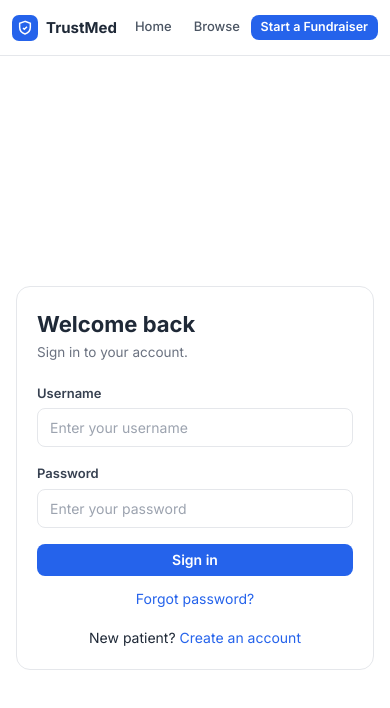
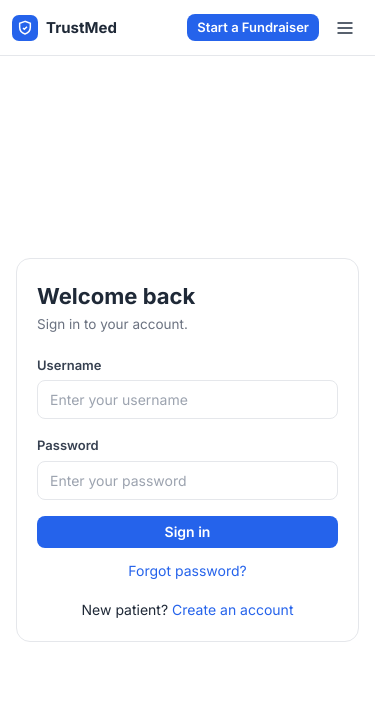
Before and after one commit to Nirojgyawali123/TrustMed, a website built with Vite: page frontend/src/pages/login.html in a window 390 px wide. Built offline with nearby package versions, Linux system fonts and the light colour scheme; no server answers.

Commit message:
fix: login centering and header nav mobile drawer, no unnecessary scroll
- login-shell: min-height calc(100vh/dvh/svh -56px) + safe-area padding,
  overflow hidden, centered via flex justify/align and margin auto card
- topbar: nav justify-content:center on desktop for visual balance;
  on <640 hide nav behind hamburger drawer (.nav-toggle) with overlay,
  absolute top 56px, column, shadow, scroll, close on link/overlay/esc/resize
- global: html,body max-width 100% + overflow-x clip + scrollbar-gutter
  stable to remove horizontal scroll caused by 100vw + vertical scrollbar
- keep existing mobile excellence: safe-area, min-width 0, case-grid min(280px)

```diff
--- a/frontend/src/css/style.css
+++ b/frontend/src/css/style.css
@@ -40,7 +40,7 @@ a:hover { text-decoration: underline; }
 .brand .mark svg { width: 16px; height: 16px; stroke: #fff; }
 .brand small { font-weight: 400; font-size: 12px; color: var(--gray-400); margin-left: 4px; display: none; }
 @media (min-width: 640px) { .brand small { display: inline; } }
-.nav { display: flex; align-items: center; gap: 2px; flex: 1; }
+.nav { display: flex; align-items: center; gap: 2px; flex: 1; justify-content: center; min-width: 0; }
 .nav a { color: var(--gray-600); font-size: 13.5px; font-weight: 500; padding: 7px 12px; border-radius: 7px; transition: background .12s, color .12s; }
 .nav a:hover { background: var(--gray-100); color: var(--gray-900); text-decoration: none; }
 .nav a.active { background: var(--gray-100); color: var(--gray-900); }
@@ -198,8 +198,8 @@ a:hover { text-decoration: underline; }
 
 .collector-photo-preview { width: 64px; height: 64px; border-radius: 50%; object-fit: cover; border: 2px solid #fff; box-shadow: var(--shadow); }
 
-.login-shell { min-height: 100vh; display: flex; align-items: center; justify-content: center; padding: 24px; background: #fff; }
-.login-card { background: #fff; border-radius: var(--radius-lg); border: 1px solid var(--gray-200); padding: 28px; width: 100%; max-width: 400px; }
+.login-shell { min-height: calc(100vh - 56px); min-height: calc(100dvh - 56px); min-height: calc(100svh - 56px); display: flex; align-items: center; justify-content: center; padding: 24px; padding-top: max(24px, env(safe-area-inset-top)); padding-bottom: max(24px, env(safe-area-inset-bottom)); background: #fff; box-sizing: border-box; overflow: hidden; }
+.login-card { background: #fff; border-radius: var(--radius-lg); border: 1px solid var(--gray-200); padding: 28px; width: 100%; max-width: 400px; margin: 0 auto; box-sizing: border-box; }
 .login-card h1 { font-size: 22px; font-weight: 700; margin: 4px 0 4px; line-height: 1.25; }
 .login-card .sub { color: var(--gray-500); font-size: 13.5px; margin-bottom: 20px; line-height: 1.5; }
 
@@ -274,7 +274,8 @@ a:hover { text-decoration: underline; }
 .admin-shell .page { max-width: none; margin: 0; padding: 0 20px 32px; }
 
 /* — Mobile excellence (Instagram/Facebook craft): 360-430 no horizontal scroll, safe-area aware — */
-html, body { overflow-x: clip; max-width: 100vw; }
+html, body { overflow-x: clip; max-width: 100%; }
+html { scrollbar-gutter: stable; }
 .search-row input, .field input, .field textarea { min-width: 0; }
 
 /* Page + hero safe padding */
@@ -297,17 +298,30 @@ html, body { overflow-x: clip; max-width: 100vw; }
   .page { padding-left: max(12px, env(safe-area-inset-left)); padding-right: max(12px, env(safe-area-inset-right)); }
 }
 
-/* Topbar: Instagram-clean scroll, no horizontal page scroll */
+.nav-toggle { display: none; align-items: center; justify-content: center; width: 36px; height: 36px; border: none; background: transparent; border-radius: 8px; cursor: pointer; flex-shrink: 0; }
+.nav-toggle:hover { background: var(--gray-100); }
+.nav-toggle:active { background: var(--gray-200); }
+.nav-toggle svg { width: 20px; height: 20px; stroke: var(--gray-700); }
+.nav-overlay { display: none; position: fixed; inset: 56px 0 0 0; background: rgba(17,24,39,.28); backdrop-filter: blur(1px); z-index: 39; }
+
+/* Topbar: Instagram-clean — hamburger drawer on mobile, no horizontal page scroll */
 @media (max-width: 640px) {
-  .topbar { padding: 0 12px; gap: 8px; min-height: 56px; height: auto; padding-left: max(12px, env(safe-area-inset-left)); padding-right: max(12px, env(safe-area-inset-right)); }
-  .brand { font-size: 15px; gap: 8px; }
+  .topbar { padding: 0 12px; gap: 8px; min-height: 56px; height: auto; padding-left: max(12px, env(safe-area-inset-left)); padding-right: max(12px, env(safe-area-inset-right)); flex-wrap: nowrap; }
+  .brand { font-size: 15px; gap: 8px; flex-shrink: 0; }
   .brand .mark { width: 26px; height: 26px; }
-  .nav { flex: 1 1 auto; min-width: 0; overflow-x: auto; -webkit-overflow-scrolling: touch; scrollbar-width: none; gap: 2px; scroll-snap-type: x proximity; padding-bottom: 2px; }
-  .nav::-webkit-scrollbar { display: none; }
-  .nav a { flex-shrink: 0; scroll-snap-align: start; padding: 6px 10px; font-size: 13px; }
-  .nav-right { gap: 6px; flex-shrink: 0; }
-  .nav-right .btn-sm { padding: 6px 10px; font-size: 12.5px; }
+  .nav { display: none; position: absolute; top: 56px; left: 0; right: 0; background: #fff; border-bottom: 1px solid var(--gray-200); flex-direction: column; align-items: stretch; gap: 2px; padding: 10px 12px; padding-left: max(12px, env(safe-area-inset-left)); padding-right: max(12px, env(safe-area-inset-right)); box-shadow: var(--shadow-md); z-index: 40; max-height: calc(100vh - 56px); overflow: auto; }
+  .nav.open { display: flex; }
+  .nav a { flex-shrink: 0; padding: 10px 12px; font-size: 14px; border-radius: 8px; width: 100%; }
+  .nav-right { gap: 6px; flex-shrink: 0; margin-left: auto; }
+  .nav-right .btn-sm { padding: 7px 12px; font-size: 13px; white-space: nowrap; }
+  .nav-right .btn-sm:last-child { padding: 7px 10px; }
   .brand .pill { font-size: 10px; padding: 2px 7px; }
+  .nav-toggle { display: inline-flex; }
+  .nav-overlay.open { display: block; }
+}
+@media (min-width: 641px) {
+  .nav-toggle { display: none !important; }
+  .nav-overlay { display: none !important; }
 }
 
 /* Grids: never exceed viewport */
--- a/frontend/src/js/topbar.js
+++ b/frontend/src/js/topbar.js
@@ -69,12 +69,45 @@ export function renderTopbar() {
     }
   }
 
-  el.innerHTML = `${brandHtml}<div class="nav">${navHtml}</div><div class="nav-right">${rightHtml}</div>`;
+  const toggleHtml = `<button class="nav-toggle" id="navToggle" aria-label="Toggle menu" aria-expanded="false"><svg viewBox="0 0 24 24" fill="none" stroke="currentColor" stroke-width="2"><line x1="3" y1="6" x2="21" y2="6"/><line x1="3" y1="12" x2="21" y2="12"/><line x1="3" y1="18" x2="21" y2="18"/></svg></button>`;
+  el.innerHTML = `${brandHtml}<div class="nav" id="publicNav">${navHtml}</div><div class="nav-right">${rightHtml}</div>${toggleHtml}`;
+  // ensure overlay exists once per page (outside topbar for fixed positioning)
+  let overlay = document.getElementById('navOverlay');
+  if (!overlay) {
+    overlay = document.createElement('div');
+    overlay.id = 'navOverlay';
+    overlay.className = 'nav-overlay';
+    overlay.setAttribute('aria-hidden', 'true');
+    document.body.appendChild(overlay);
+  }
 
   // bind logout
   el.querySelectorAll('[data-logout]').forEach(a => {
     a.addEventListener('click', (e) => { e.preventDefault(); logout(); });
   });
+
+  // mobile nav toggle (no horizontal scroll, drawer instead)
+  const nav = el.querySelector('#publicNav');
+  const toggle = el.querySelector('#navToggle');
+  const closeNav = () => {
+    nav?.classList.remove('open');
+    overlay?.classList.remove('open');
+    toggle?.setAttribute('aria-expanded', 'false');
+  };
+  const openNav = () => {
+    nav?.classList.add('open');
+    overlay?.classList.add('open');
+    toggle?.setAttribute('aria-expanded', 'true');
+  };
+  toggle?.addEventListener('click', (e) => {
+    e.stopPropagation();
+    if (nav?.classList.contains('open')) closeNav(); else openNav();
+  });
+  overlay?.addEventListener('click', closeNav);
+  // close on link click, escape, resize to desktop
+  nav?.querySelectorAll('a').forEach(a => a.addEventListener('click', closeNav));
+  document.addEventListener('keydown', (e) => { if (e.key === 'Escape') closeNav(); });
+  window.addEventListener('resize', () => { if (window.innerWidth > 640) closeNav(); });
 
   // hero CTA conditional — patient goes to submit, others to signup
   const heroPrimary = document.querySelector('.hero-actions a.btn-primary');
```
